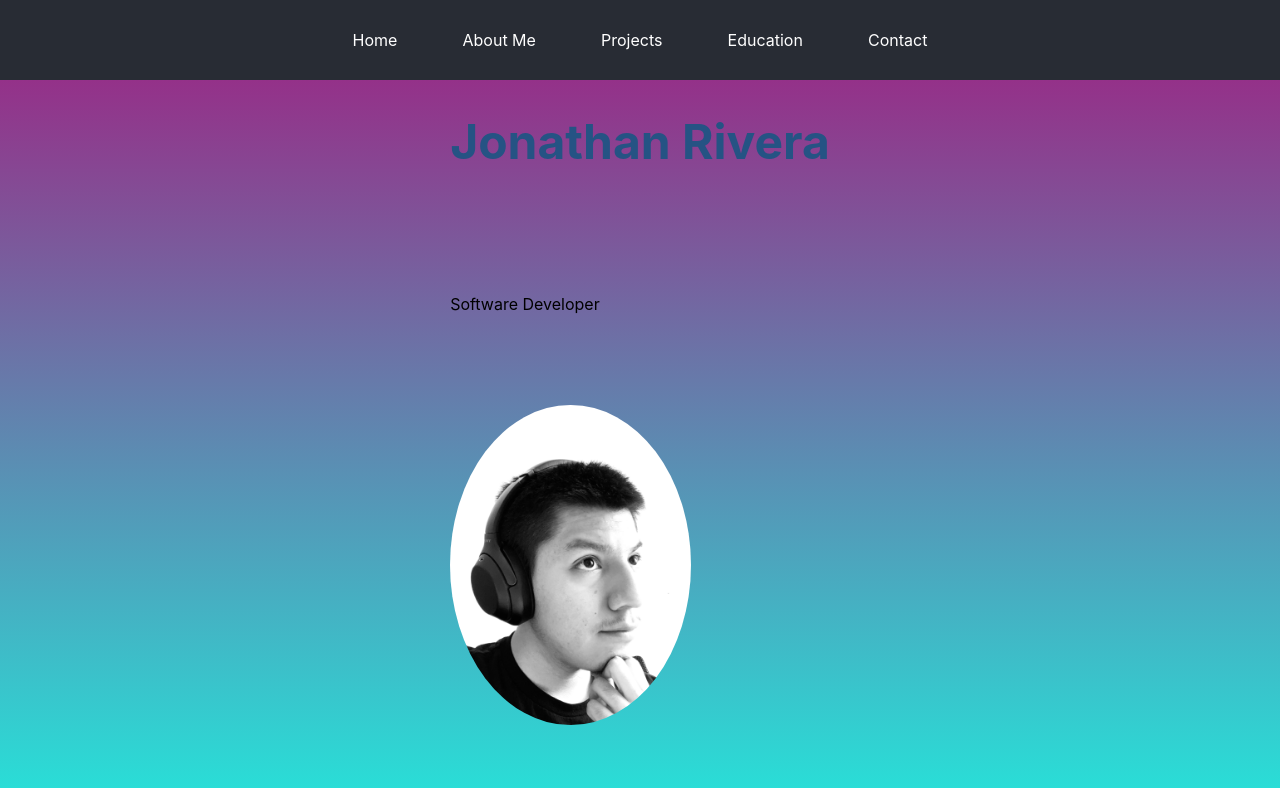
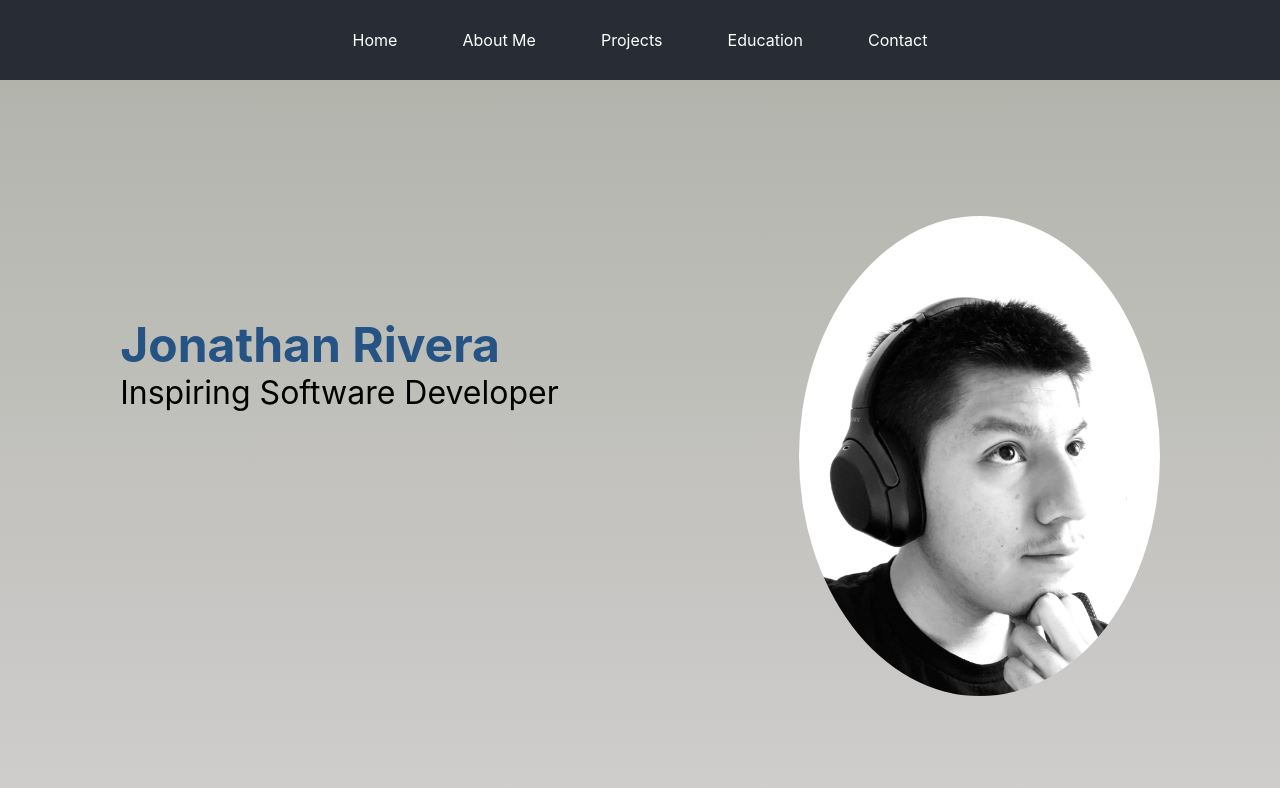
Before and after one commit to JonathanR5000/jonathanr5000.github.io, a React (Create React App) app: page / in a window 1280 px wide. Shown: the top 788 px of the page. Built offline with nearby package versions, Linux system fonts and the light colour scheme.

Commit message:
fixed layout of home page

```diff
--- a/src/App.css
+++ b/src/App.css
@@ -46,12 +46,20 @@ h1{
 /* Home Page */
 .container{
   height: 90vh;
+  display: flex;
+  justify-content: space-around;
+  background: #D0CDCD;
+  background: -webkit-linear-gradient(bottom, #D0CDCD, #B2B4AC);
+  background: -moz-linear-gradient(bottom, #D0CDCD, #B2B4AC);
+  background: linear-gradient(to top, #D0CDCD, #B2B4AC);
+}
+
+.left-row{
   display: grid;
-  justify-content: space-evenly;
-  background: #28E0D8;
-  background: -webkit-linear-gradient(bottom, #28E0D8, #943189);
-  background: -moz-linear-gradient(bottom, #28E0D8, #943189);
-  background: linear-gradient(to top, #28E0D8, #943189);
+  justify-content: center;
+  align-items: center;
+  grid-template-rows: 10% 10%;
+  margin-top: 15rem;
 }
 
 .name-style{
@@ -59,10 +67,15 @@ h1{
   font-size: 3rem;
 }
 
+.name-title{
+  font-size: 2rem;
+}
+
 .App-logo {
-  height: 40vmin;
+  height: 60vmin;
   pointer-events: none;
   border-radius: 90%;
+  margin-top: 8.5rem;
 }
 
 
--- a/src/components/pages/Home.js
+++ b/src/components/pages/Home.js
@@ -5,9 +5,13 @@ import Logo from '../../jonathanrivera.jpg';
 function Home(){
     return(
         <div class="container">
-            <h1 class="name-style">Jonathan Rivera</h1>
-            <p>Software Developer</p>
-            <img src={Logo} class="App-logo"></img>
+            <div class="left-row">
+                <h1 class="name-style">Jonathan Rivera</h1>
+                <p class="name-title">Inspiring Software Developer</p>
+            </div>
+            <div class="right-row">
+                <img src={Logo} class="App-logo"></img>
+            </div>
         </div>
     );
 }
```
